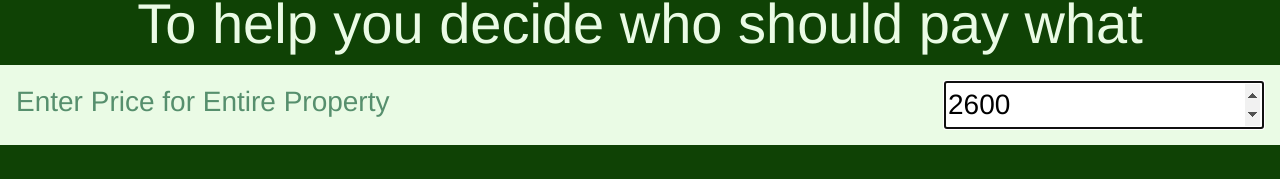
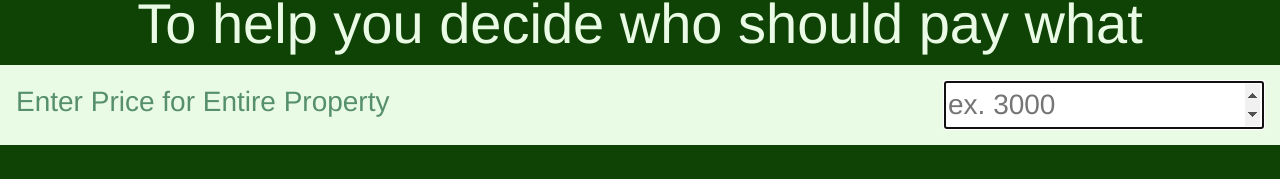
Before and after one commit to dantrovato/fair-share, a plain HTML site: page index.html in a window 1280 px wide. Shown: the part 230-409 px from the top of the page. Drawn offline with nearby package versions, Linux system fonts and the light colour scheme.

Commit message:
Remove default values for price and percentage inputs

```diff
--- a/index.html
+++ b/index.html
@@ -18,12 +18,12 @@
         <fieldset class="tooltip hidden"></fieldset>
         <fieldset>
           <label for="price">Enter Price for Entire Property</label>
-          <input type="number" name="" id="price" placeholder="ex. 3000" value="2600">
+          <input type="number" name="" id="price" placeholder="ex. 3000" value="">
         </fieldset>
         <fieldset id="common_fieldset" class="hidden">
           <label for="common">Enter Estimated Value of Common Areas (Bathrooms, Kitchen, Living Room, Garden etc.) as a Percentage of Entire Rent. Ex. 40%</label>
           <!-- <span>Uh??</span> -->
-          <input type="number" step="0.1" name="" id="common" placeholder="ex. 40" value="40">
+          <input type="number" step="0.1" name="" id="common" placeholder="ex. 40" value="">
         </fieldset>
         <button id="add_room" type="button" name="button" class="hidden">Add Room</button>
         <input id="calculate" type="submit" value="Calculate" class="submit hidden" href="#">
```
